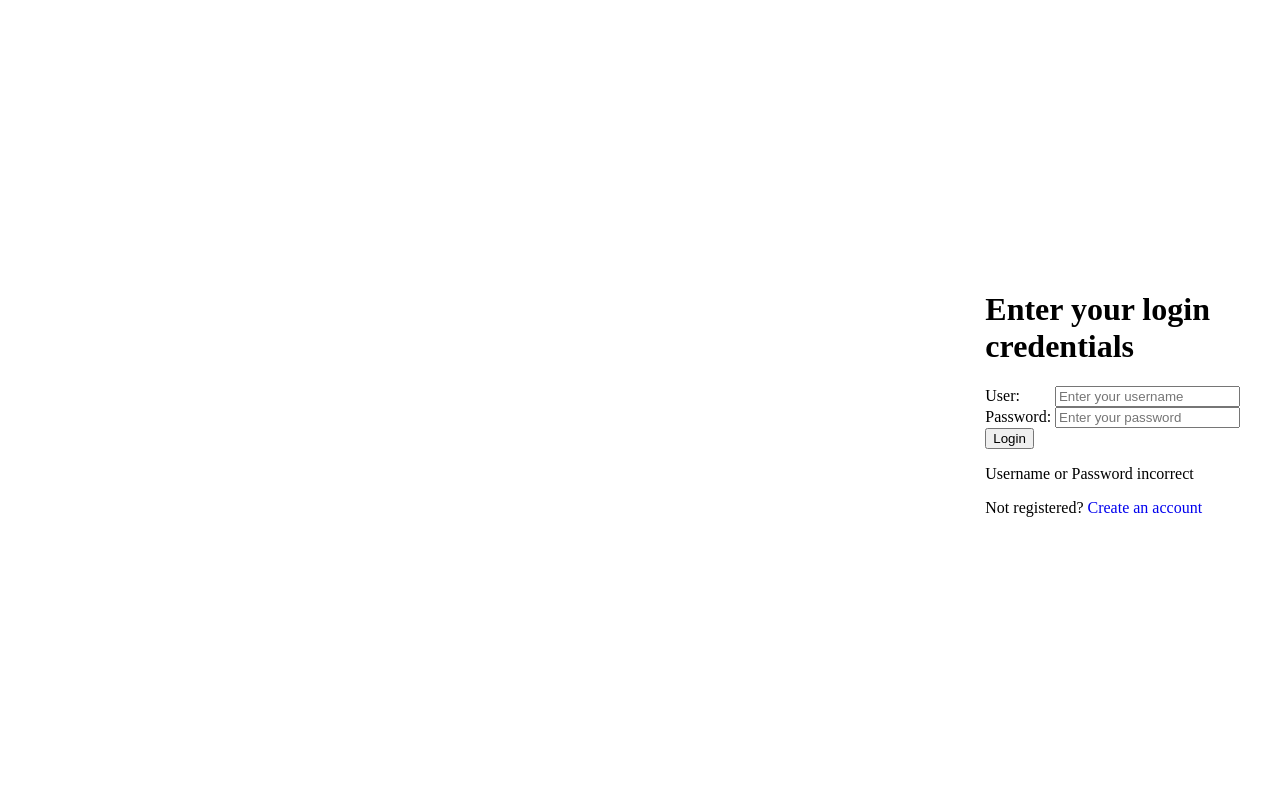
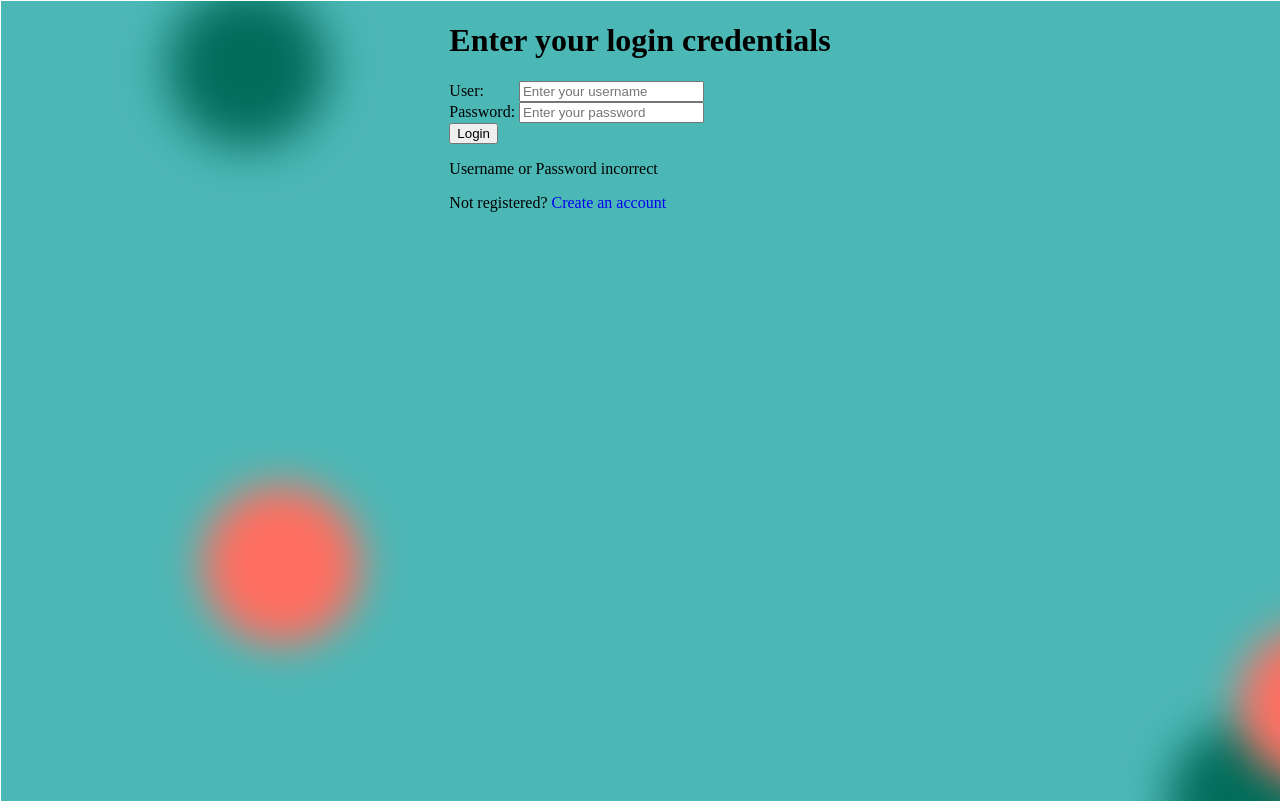
Before and after one commit to Chadis16/Finance-App, a Python web app: template templates/LoginFail.html in a window 1280 px wide. Run offline with Jinja, Linux system fonts and the light colour scheme; the template is opened without the code that fills it, so the values that code supplies are empty.

Commit message:
Update LoginFail.html

```diff
--- a/templates/LoginFail.html
+++ b/templates/LoginFail.html
@@ -7,6 +7,13 @@
     </head>
     <body style="display: flex;justify-content: center;align-items: center;">
         <div class="container">
+            <div class="background">
+                <span class="ball"></span>
+                <span class="ball"></span>
+                <span class="ball"></span>
+                <span class="ball"></span>
+                <span class="ball"></span>
+                <span class="ball"></span>
             </div>
             <div class="main">
                 <h1>Enter your login credentials</h1>
@@ -25,6 +32,6 @@
                     <a href="Register" style="text-decoration: none;">Create an account</a>
                 </p>
             </div>
+        </div>
     </body>
-
 </html>
```
Lines whose indentation alone changed are shown as unchanged.
